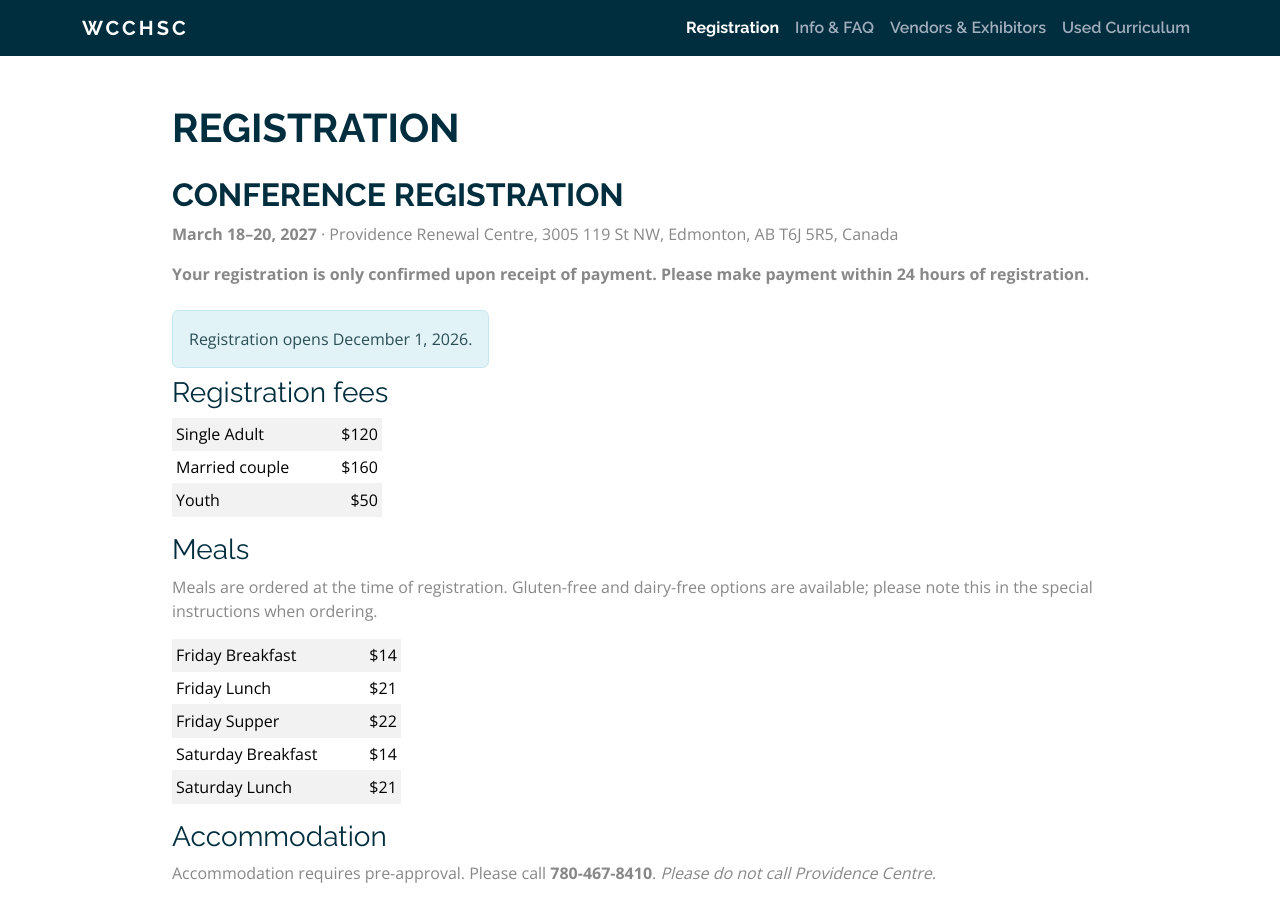
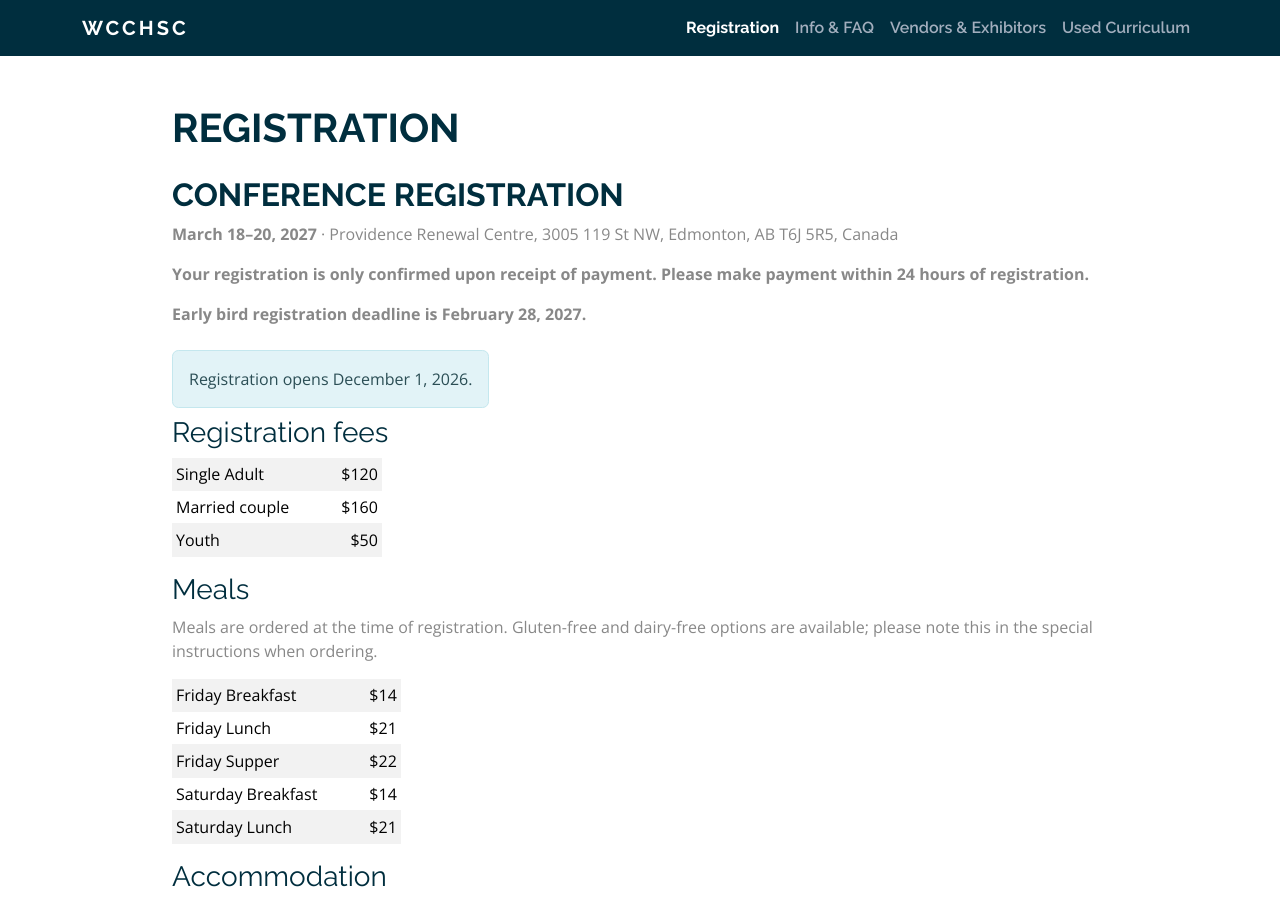
Before and after one commit to jduteau/WCCHSC-Modern, a Jekyll site: the page built from registration.md, in a window 1280 px wide and 900 px high. Built offline with Jekyll 4.4.1, drawn with Linux system fonts in a browser that asks for light colours.

Commit message:
early bird deadline

```diff
--- a/_data/event.yml
+++ b/_data/event.yml
@@ -25,7 +25,7 @@ announcement: ""
 # --- Registration ---
 registration_open: false                  # true = Register buttons appear, false = "opens on..." message
 registration_opens: "December 1, 2026"    # shown while registration_open is false
-early_bird_deadline: ""                   # e.g. "February 20, 2027". Leave "" if none.
+early_bird_deadline: "February 28, 2027"                   # e.g. "February 20, 2027". Leave "" if none.
 # Links to your Google Forms (paste the form's share link)
 participant_form_url: ""
 vendor_form_url: ""
```
